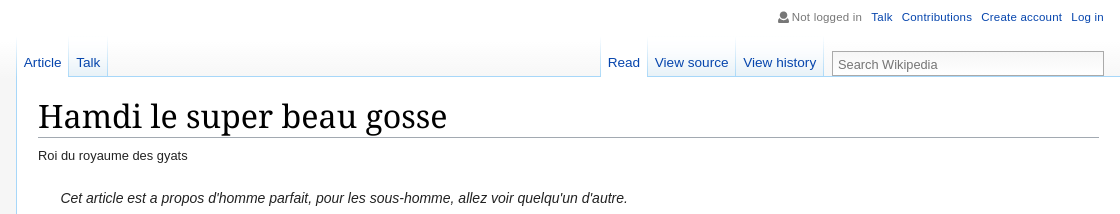
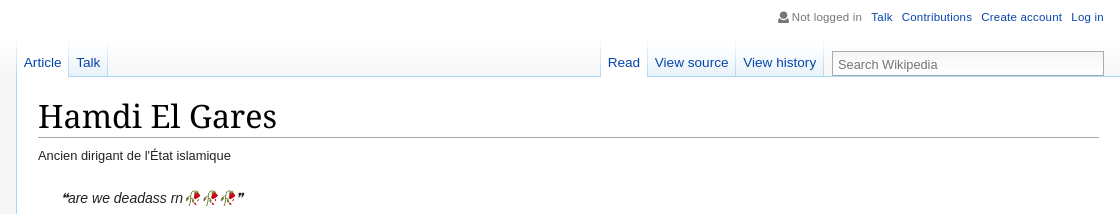
Before and after one commit to h11-eg/hamdiwikipedia, a plain HTML site: page index.html in a window 1280 px wide. Shown: the top 214 px of the page, 160-1280 px from the left. Drawn offline with nearby package versions, Linux system fonts and the light colour scheme; a web font is replaced by a local one.

Commit message:
Update index.html

```diff
--- a/index.html
+++ b/index.html
@@ -69,9 +69,9 @@
 
 				</div>
 				<div class="article">
-					<h1>Hamdi le super beau gosse</h1>
-					<p class="siteSub">Roi du royaume des gyats</p>
-					<p class="roleNote">Cet article est a propos d'homme parfait, pour les sous-homme, allez voir quelqu'un d'autre.</p>
+					<h1>Hamdi El Gares</h1>
+					<p class="siteSub">Ancien dirigant de l'État islamique</p>
+					<p class="roleNote">❝are we deadass rn🥀🥀🥀❞</p>
 
 					<div class="articleRight">
 						<div class="articleRightInner">
```
